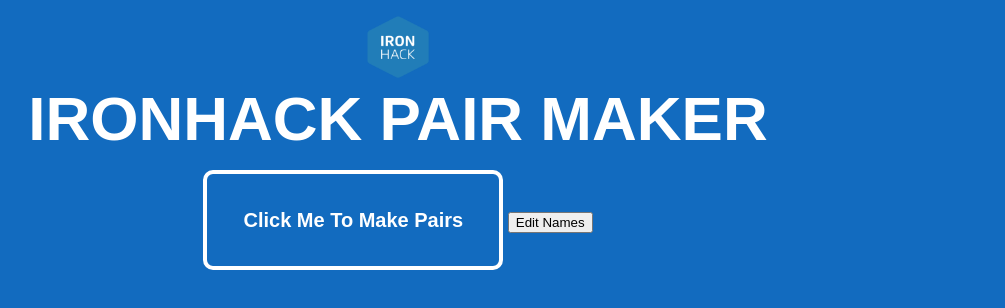
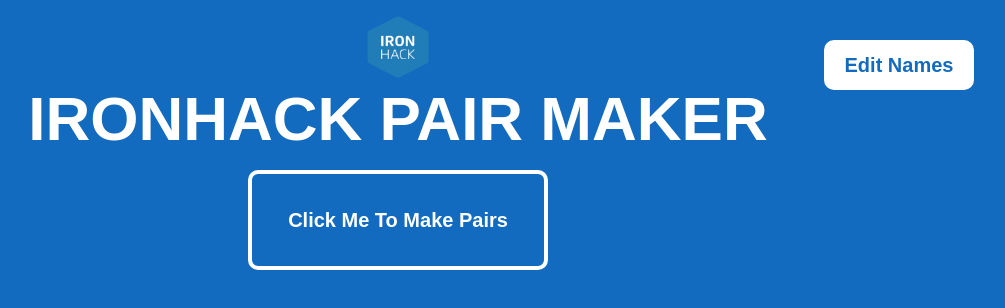
Before and after one commit to FarazPatankar/Pair-Maker, a plain HTML site: page index.html in a window 1280 px wide. Both pictures are taken after typing "Sample" into the empty fields and a click on the button 640 px from the left and 320 px from the top of the page. Shown: the whole page, without its empty margins (242-1247 px from the left). Drawn offline with Linux system fonts and the light colour scheme; some packages are replaced by stand-ins of ours; a script that the page names is missing.

Commit message:
Style edit btn

```diff
--- a/css/style.css
+++ b/css/style.css
@@ -13,7 +13,7 @@ body {
 	text-align: center;
 }
 
-.pair-btn {
+.btn {
 	height: 100px;
 	width: 300px;
 	background: #126bbf;
@@ -24,6 +24,7 @@ body {
 	margin-bottom: 10px;
 	color: #fff;
 	font-family: 'Raleway',sans-serif;
+	cursor: pointer;
 }
 
 h1 {
@@ -154,3 +155,14 @@ h1 {
 .fancy-btn:focus {
 	outline: none;
 }
+
+.edit-btn {
+	position: absolute;
+	top: 5%;
+	right: 5%;
+	color: #126bbf;
+	background: #fff;
+	border: 4px solid #fff;
+	width: 150px;
+	height: 50px;
+}
--- a/index.html
+++ b/index.html
@@ -13,8 +13,8 @@
 
 	<section class="js-randomizer js-section">
 		<div class="btn-div">
-			<button class="js-make-pairs pair-btn" data-pairs="pair">Click Me To Make Pairs</button>
-			<button class="edit-btn js-edit-btn">Edit Names</button>
+			<button class="btn pair-btn js-make-pairs" data-pairs="pair">Click Me To Make Pairs</button>
+			<button class="btn edit-btn js-edit-btn">Edit Names</button>
 		</div>
 
 		<div class="pair-container">
```
